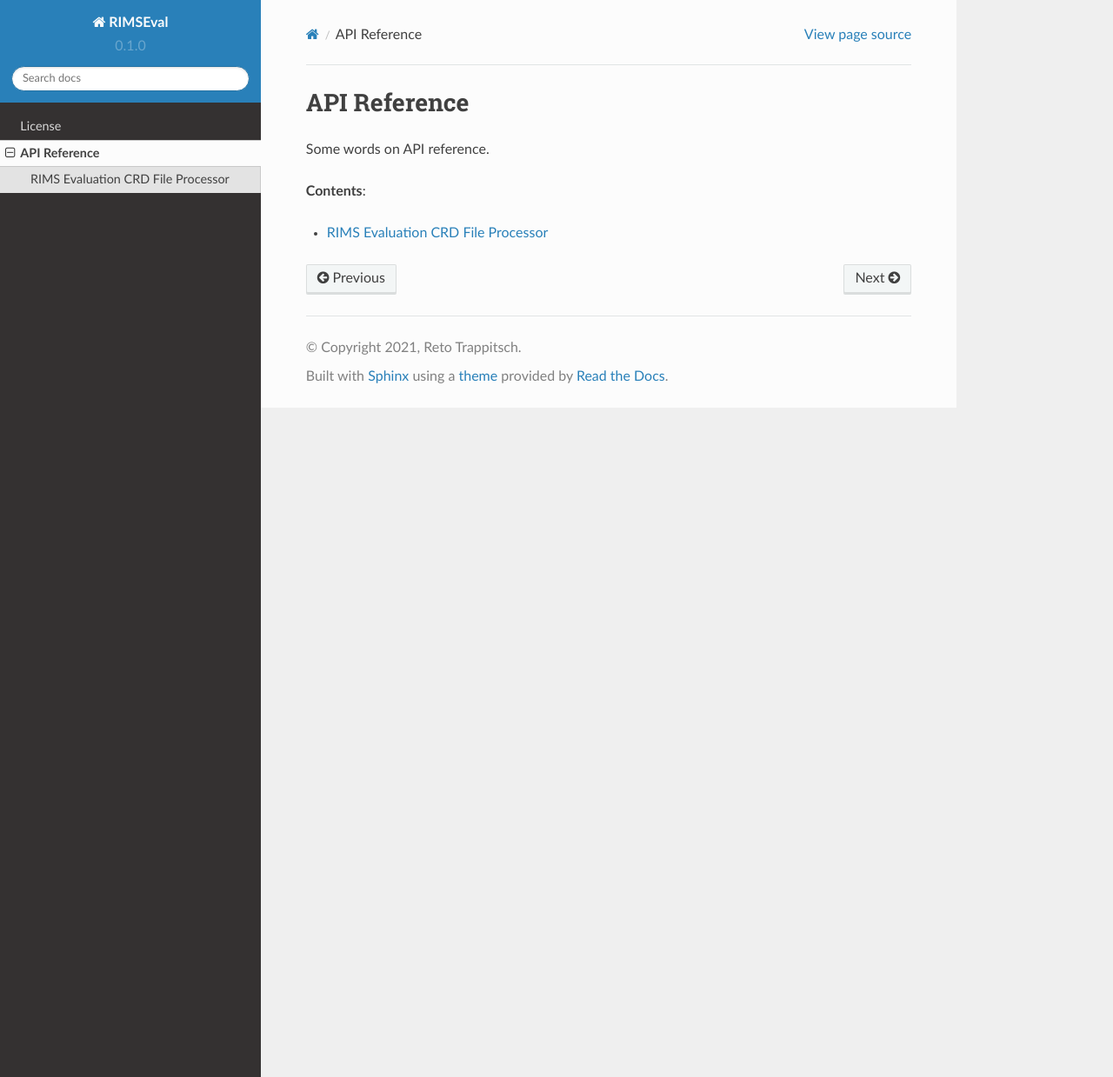
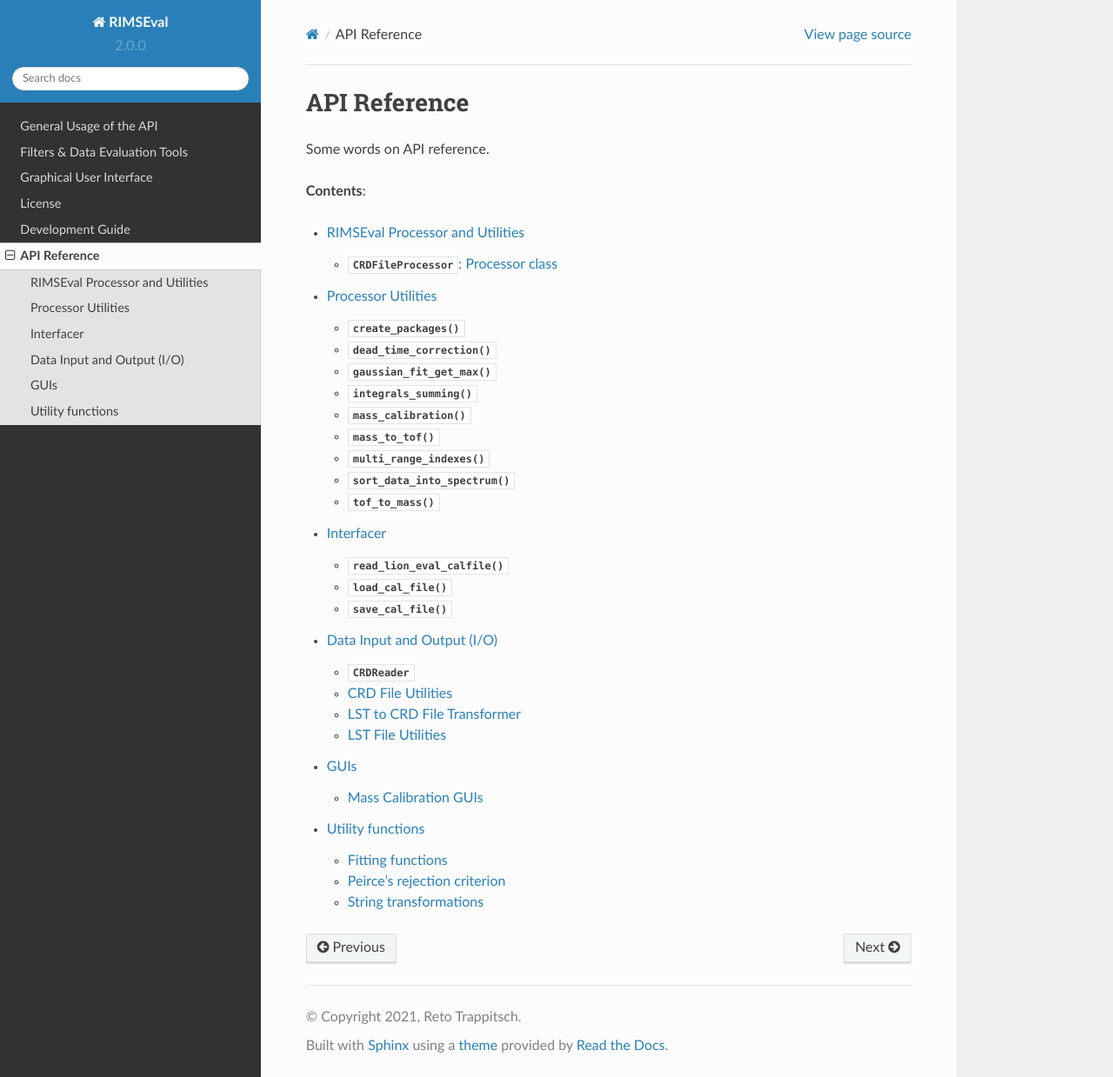
Before and after one commit to RIMS-Code/RIMSEval, a Sphinx documentation site: the page built from docs/api/index.rst, in a window 1280 px wide and 1239 px high. Shown: the whole window at 87% size. Built offline with Sphinx 7.4.7 and the Read the Docs theme 2.0.0, drawn with Linux system fonts in a browser that asks for light colours.

```diff
--- a/docs/api/index.rst
+++ b/docs/api/index.rst
@@ -11,3 +11,8 @@ Some words on API reference.
     :maxdepth: 2
 
     processor
+    processor_utils
+    interfacer
+    data_io
+    guis
+    utilities
--- a/docs/api/processor.rst
+++ b/docs/api/processor.rst
@@ -1,11 +1,12 @@
 .. currentmodule:: rimseval.processor
 
-==================================
-RIMS Evaluation CRD File Processor
-==================================
+================================
+RIMSEval Processor and Utilities
+================================
 
-:class: `CRDFileProcessor`
---------------------------
+------------------------------------------
+:class:`CRDFileProcessor`: Processor class
+------------------------------------------
 
 .. autoclass:: CRDFileProcessor
     :members:
--- a/docs/conf.py
+++ b/docs/conf.py
@@ -9,7 +9,7 @@ sys.path.append("../")
 project = "RIMSEval"
 author = "Reto Trappitsch"
 copyright = "2021, {}".format(author)
-version = "0.1.0"
+version = "2.0.0"
 release = version
 
 
--- /dev/null
+++ b/docs/dev.rst
@@ -0,0 +1,2 @@
+Development Guide
+=================
--- /dev/null
+++ b/docs/filters.rst
@@ -0,0 +1,9 @@
+Filters & Data Evaluation Tools
+===============================
+
+Here,
+we describe the individual filters
+that can be applied to the data.
+Note that these are not just filters in the strict sense,
+but also further data evaluation tools, e.g., deadtime correction.
+References to the individual API classes are given as well.
--- a/docs/index.rst
+++ b/docs/index.rst
@@ -27,5 +27,9 @@ Contents
 .. toctree::
    :maxdepth: 2
 
+   usage
+   filters
+   gui
    license
+   dev
    api/index
--- /dev/null
+++ b/docs/usage.rst
@@ -0,0 +1,2 @@
+General Usage of the API
+========================
--- a/rimseval/__init__.py
+++ b/rimseval/__init__.py
@@ -7,7 +7,7 @@ from . import utilities
 from .processor import CRDFileProcessor
 
 # Package information
-__version__ = "0.0.0"
+__version__ = "2.0.0"
 
 __title__ = "rimseval"
 __description__ = (
@@ -16,8 +16,7 @@ __description__ = (
     "FastComTec lst files to crd."
 )
 
-# Todo
-__uri__ = "Todo Docs Link"
+__uri__ = "https://rimseval.readthedocs.io"
 __author__ = "Reto Trappitsch"
 
 __license__ = "MIT"
```
Also changed, not shown: docs/api/data_io.rst (added, +97 -0 lines), docs/api/guis.rst (added, +52 -0 lines), docs/api/interfacer.rst (added, +25 -0 lines), docs/api/processor_utils.rst (added, +64 -0 lines), docs/api/utilities.rst (added, +69 -0 lines), docs/gui.rst (added, +7 -0 lines), .bumpversion.cfg, 3 other files.
